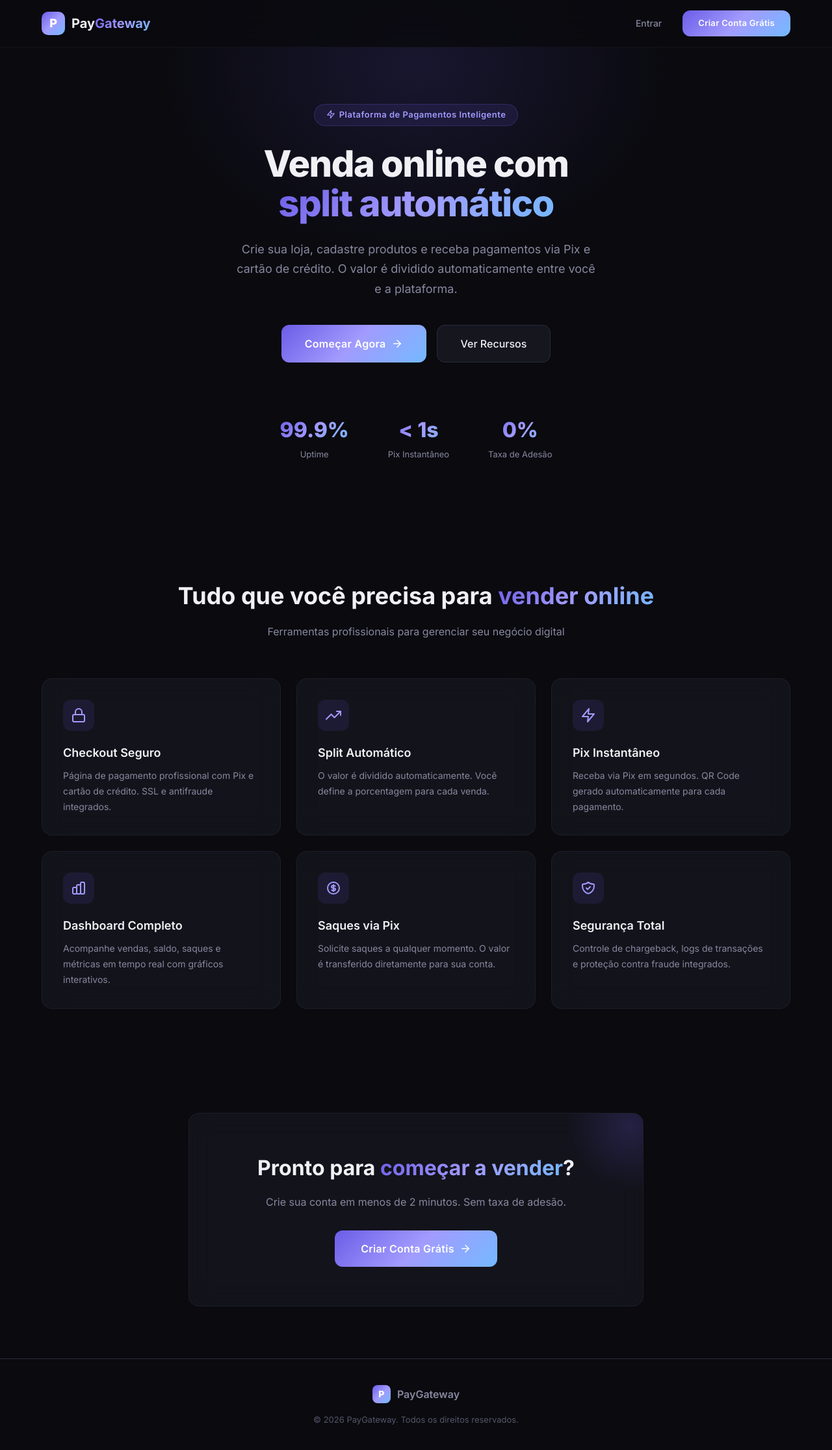
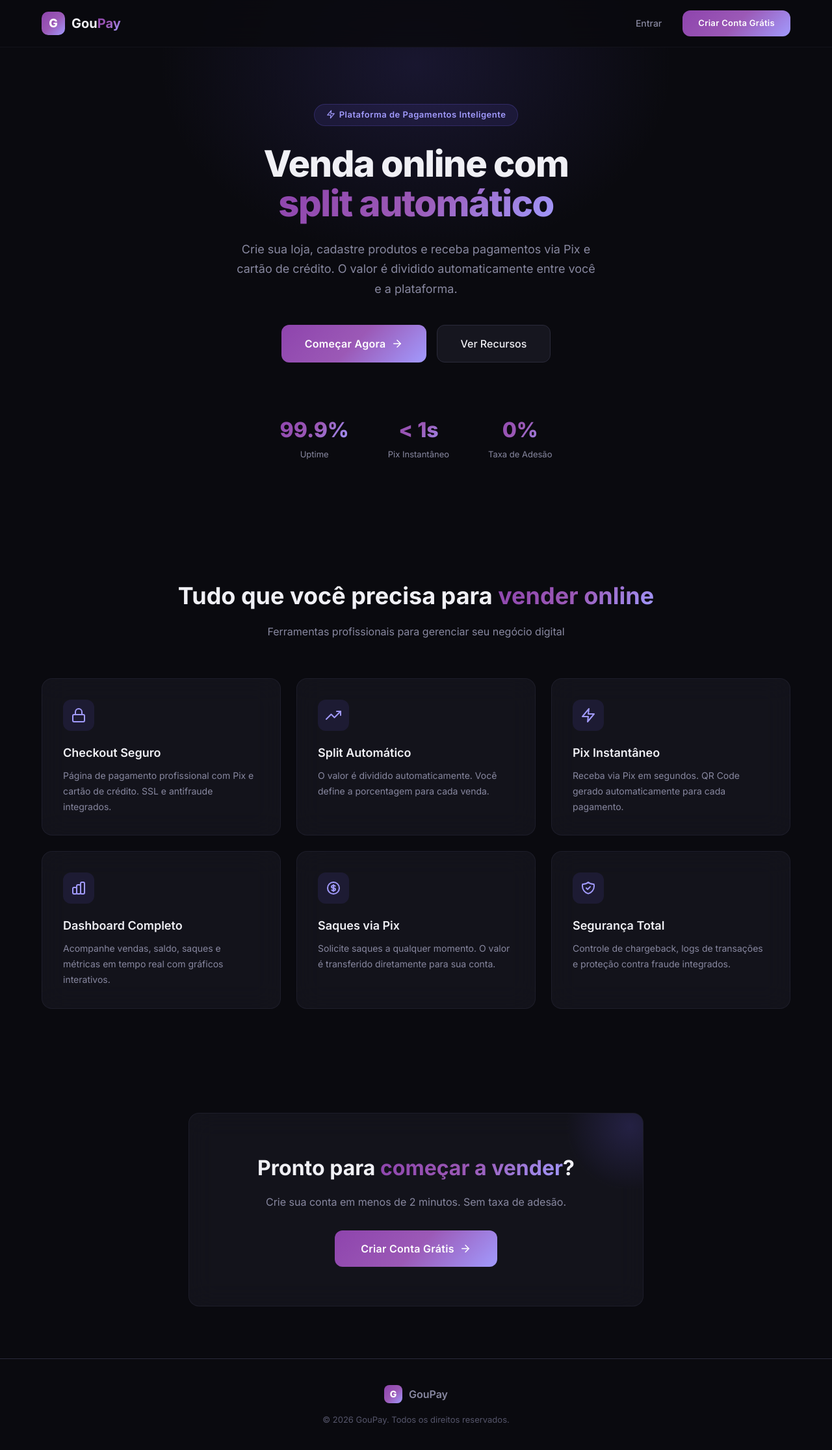
Before and after one commit to contamickey01-lang/gatewayyy, a Next.js app in the folder frontend/: page / in a window 1280 px wide. Shown: the top 2232 px of the page at 65% size. Built offline with nearby package versions, Linux system fonts and the light colour scheme.

Commit message:
Rebranding to GouPay and purple theme implementation

```diff
--- a/frontend/src/app/admin/layout.tsx
+++ b/frontend/src/app/admin/layout.tsx
@@ -50,7 +50,7 @@ export default function AdminLayout({ children }: { children: React.ReactNode })
                     </div>
                     <div>
                         <span style={{ fontSize: 16, fontWeight: 700, display: 'block' }}>Admin Panel</span>
-                        <span style={{ fontSize: 11, color: 'var(--text-muted)' }}>PayGateway</span>
+                        <span style={{ fontSize: 11, color: 'var(--text-muted)' }}>GouPay</span>
                     </div>
                 </div>
 
--- a/frontend/src/app/checkout/[id]/page.tsx
+++ b/frontend/src/app/checkout/[id]/page.tsx
@@ -166,8 +166,8 @@ export default function CheckoutPage() {
                     <div style={{
                         width: 28, height: 28, borderRadius: 8, background: 'var(--accent-gradient)',
                         display: 'flex', alignItems: 'center', justifyContent: 'center', fontSize: 13, fontWeight: 800, color: 'white'
-                    }}>P</div>
-                    <span style={{ fontSize: 15, fontWeight: 600, color: 'var(--text-secondary)' }}>PayGateway</span>
+                    }}>G</div>
+                    <span style={{ fontSize: 15, fontWeight: 600, color: 'var(--text-secondary)' }}>GouPay</span>
                 </div>
             </div>
 
--- a/frontend/src/app/dashboard/layout.tsx
+++ b/frontend/src/app/dashboard/layout.tsx
@@ -60,8 +60,8 @@ export default function DashboardLayout({ children }: { children: React.ReactNod
                         width: 36, height: 36, borderRadius: 10,
                         background: 'var(--accent-gradient)', display: 'flex', alignItems: 'center', justifyContent: 'center',
                         fontSize: 18, fontWeight: 800, color: 'white'
-                    }}>P</div>
-                    <span style={{ fontSize: 18, fontWeight: 700 }}>Pay<span className="gradient-text">Gateway</span></span>
+                    }}>G</div>
+                    <span style={{ fontSize: 18, fontWeight: 700 }}>Gou<span className="gradient-text">Pay</span></span>
                 </div>
 
                 {/* Navigation */}
--- a/frontend/src/app/globals.css
+++ b/frontend/src/app/globals.css
@@ -11,13 +11,13 @@
   --text-primary: #f0f0f5;
   --text-secondary: #8888a0;
   --text-muted: #55556a;
-  --accent-primary: #6c5ce7;
+  --accent-primary: #8e44ad;
   --accent-secondary: #a29bfe;
-  --accent-gradient: linear-gradient(135deg, #6c5ce7 0%, #a29bfe 50%, #74b9ff 100%);
+  --accent-gradient: linear-gradient(135deg, #8e44ad 0%, #9b59b6 50%, #a29bfe 100%);
   --success: #00cec9;
   --warning: #fdcb6e;
   --danger: #ff6b6b;
-  --info: #74b9ff;
+  --info: #8e44ad;
 }
 
 * {
--- a/frontend/src/app/layout.tsx
+++ b/frontend/src/app/layout.tsx
@@ -3,7 +3,7 @@ import "./globals.css";
 import { Toaster } from "react-hot-toast";
 
 export const metadata: Metadata = {
-  title: "PayGateway — Plataforma de Pagamentos",
+  title: "GouPay — Plataforma de Pagamentos",
   description: "Gateway de pagamentos e marketplace SaaS. Venda seus produtos online com checkout profissional, split de pagamentos e saques via Pix.",
   keywords: "gateway de pagamentos, marketplace, pix, cartão de crédito, split, vendas online",
 };
--- a/frontend/src/app/page.tsx
+++ b/frontend/src/app/page.tsx
@@ -19,8 +19,8 @@ export default function LandingPage() {
               width: 36, height: 36, borderRadius: 10,
               background: 'var(--accent-gradient)', display: 'flex', alignItems: 'center', justifyContent: 'center',
               fontSize: 18, fontWeight: 800, color: 'white'
-            }}>P</div>
-            <span style={{ fontSize: 20, fontWeight: 700 }}>Pay<span className="gradient-text">Gateway</span></span>
+            }}>G</div>
+            <span style={{ fontSize: 20, fontWeight: 700 }}>Gou<span className="gradient-text">Pay</span></span>
           </div>
           <nav style={{ display: 'flex', gap: 32, alignItems: 'center' }}>
             <Link href="/login" style={{ color: 'var(--text-secondary)', textDecoration: 'none', fontSize: 14, fontWeight: 500, transition: 'color 0.2s' }}>Entrar</Link>
@@ -145,10 +145,10 @@ export default function LandingPage() {
             width: 28, height: 28, borderRadius: 8,
             background: 'var(--accent-gradient)', display: 'flex', alignItems: 'center', justifyContent: 'center',
             fontSize: 14, fontWeight: 800, color: 'white'
-          }}>P</div>
-          <span style={{ fontSize: 16, fontWeight: 600, color: 'var(--text-secondary)' }}>PayGateway</span>
+          }}>G</div>
+          <span style={{ fontSize: 16, fontWeight: 600, color: 'var(--text-secondary)' }}>GouPay</span>
         </div>
-        © {new Date().getFullYear()} PayGateway. Todos os direitos reservados.
+        © {new Date().getFullYear()} GouPay. Todos os direitos reservados.
       </footer>
     </div>
   );
```
